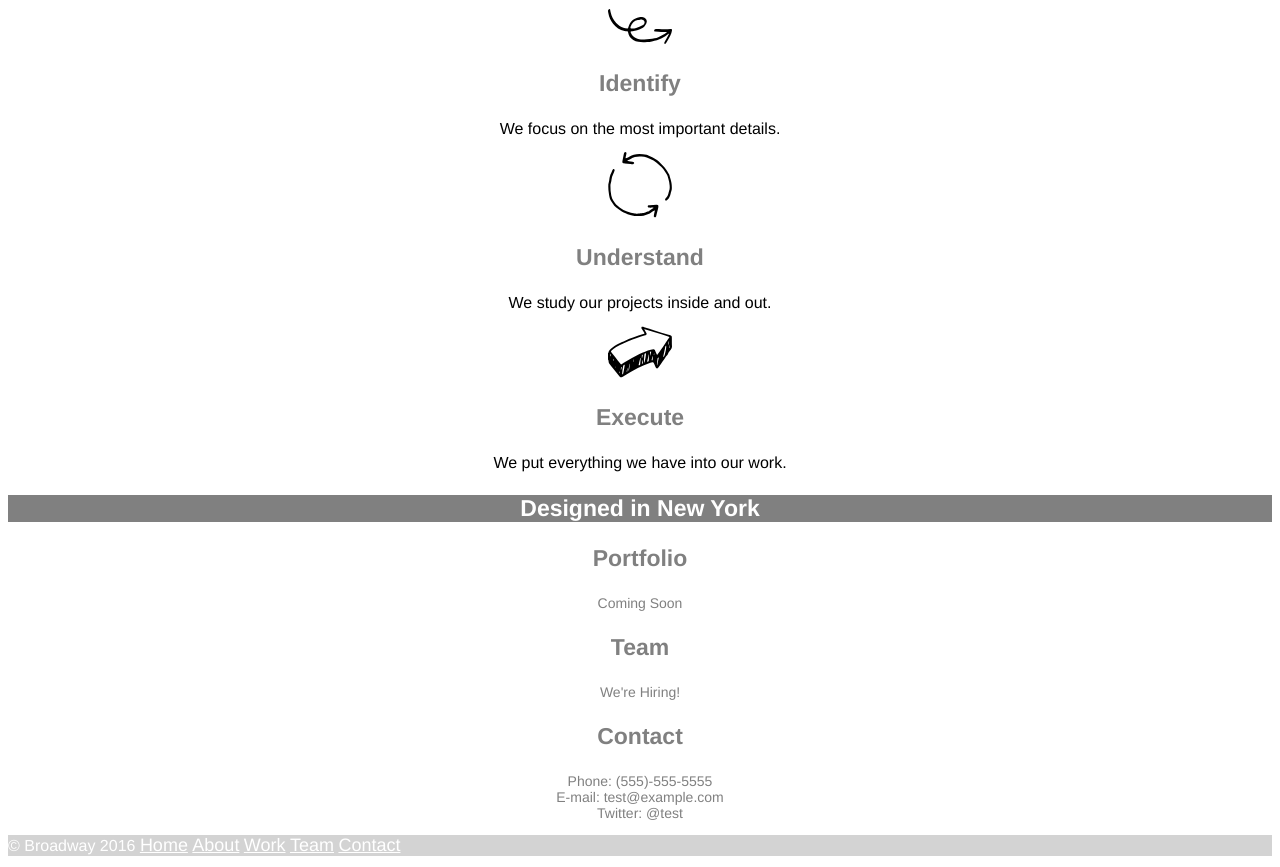
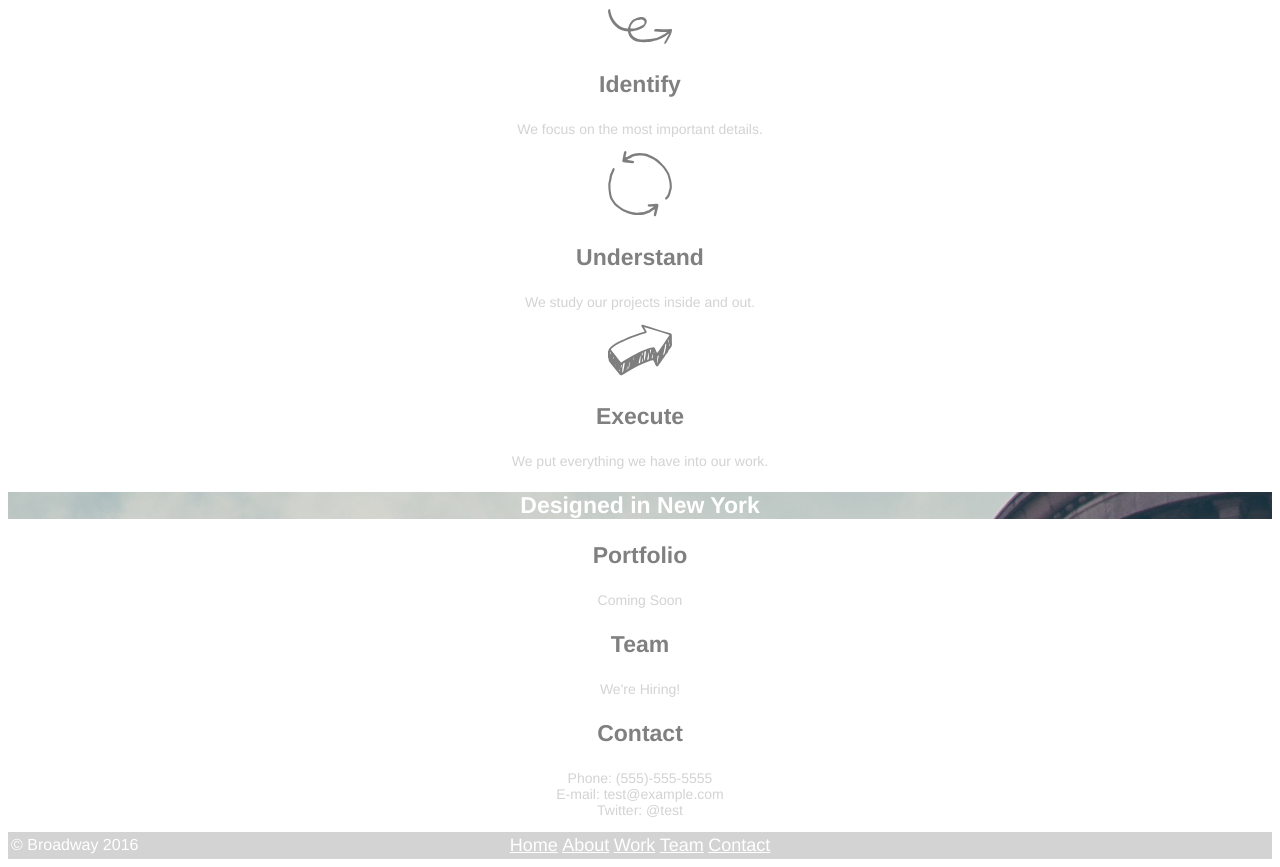
Before and after one commit to jsharris1229/broadway, a plain HTML site: page index.html in a window 1280 px wide. Shown: the part 360-1227 px from the top of the page. Drawn offline with Linux system fonts and the light colour scheme.

Commit message:
Debug/fix html and css. Enhance footer.

```diff
--- a/index.html
+++ b/index.html
@@ -13,6 +13,9 @@
   </head>
 
   <!-- ***** Main body:
+    The .banner class is used to place a background image. The div is used to
+    control the content that overlays the image. In the top banner, this is the
+    webpage title text and the nav links
     -->
   <body>
     <div class="banner" id="home">
@@ -27,33 +30,33 @@
       </nav>
     </div>
 
+    <!-- The first major section, 'Our Process', which consists of three
+      subsections: Identify, Understand and Execute.
+    -->
     <h2 id="process">Our Process</h2>
 
     <!-- ***** Identify section -->
-    <p>
     <img src="resources/images/identify.svg" alt="Identify icon">
     <h3>Identify</h3>
-
+    <p>
       We focus on the most important details.
     </p>
 
     <!-- ***** Understand section -->
-    <p>
     <img src="resources/images/understand.svg" alt="Understand icon">
     <h3>Understand</h3>
-
+    <p>
       We study our projects inside and out.
     </p>
 
     <!-- ***** Execute section -->
-    <p>
     <img src="resources/images/execute.svg" alt="Execute icon">
     <h3>Execute</h3>
-
+    <p>
       We put everything we have into our work.
     </p>
 
-    <!-- ***** End section
+    <!-- ***** The second major section, the business information section
          This section starts with a full width header/banner, followed by
          business information: Portfolio, Team and Contact information
       -->
@@ -91,15 +94,24 @@
       </p>
     </div>
 
-    <!-- ***** Footer information: copyright and nav section
+    <!-- ***** Finally, the Footer information: copyright and nav section
+       Additional classes and blocks allow flexibility in design changes
     -->
     <div class="footer">
-      &copy; Broadway 2016
+    <table>
+      <tr>
+        <td class="cright">&copy; Broadway 2016</td>
+        <td class="footernav">
           <a href="#home">Home</a>
           <a href="#about">About</a>
           <a href="#work">Work</a>
           <a href="#team">Team</a>
           <a href="#contact">Contact</a>
+        </td>
+        <td></td>
+      </tr>
+    </table>
     </div>
+    <!-- Clear the left/right float in the CSS code -->
   </body>
 </html>
--- a/resources/css/style.css
+++ b/resources/css/style.css
@@ -9,7 +9,7 @@
 h1 {
   font-size: 70px;
   font-weight: bold;
-  color: white;
+  color: white; /* was white */
 }
 
 h2 {
@@ -25,7 +25,7 @@ h3 {
 
 p {
   text-align: center;
-  color: gray;
+  color: lightgray;
   font-size: 14px;
 }
 
@@ -33,21 +33,38 @@ a {
   font-size: 18px;
   color: white;
 }
-.banner {
-  background-image: url("resources/images/the-flatiron-building.png");
+img {
+  opacity: .5;
+}
+
+div.banner {
+  background-image: url("../images/the-flatiron-building.png");
+    /* NOTE: must be relative to the CSS directory */
 }
 
 .bannertext {
   color: white;
-  background-color: gray;
+}
+
+table {
+  width: 100%;
+  table-layout: fixed;
 }
 
 .footer {
-  color: white;
-  text-align: left;
   background-color: lightgray;
 }
 
-#home {
+.cright {
+  color: white;
+  text-align-last: left;
+}
+
+.footernav {
+  color: white;
+  text-align: center;
+}
+
+/*#home {
   background-color: gray;
-}
+}*/
```
Also changed, not shown: 2 other files. Lines whose indentation alone changed are shown as unchanged.
